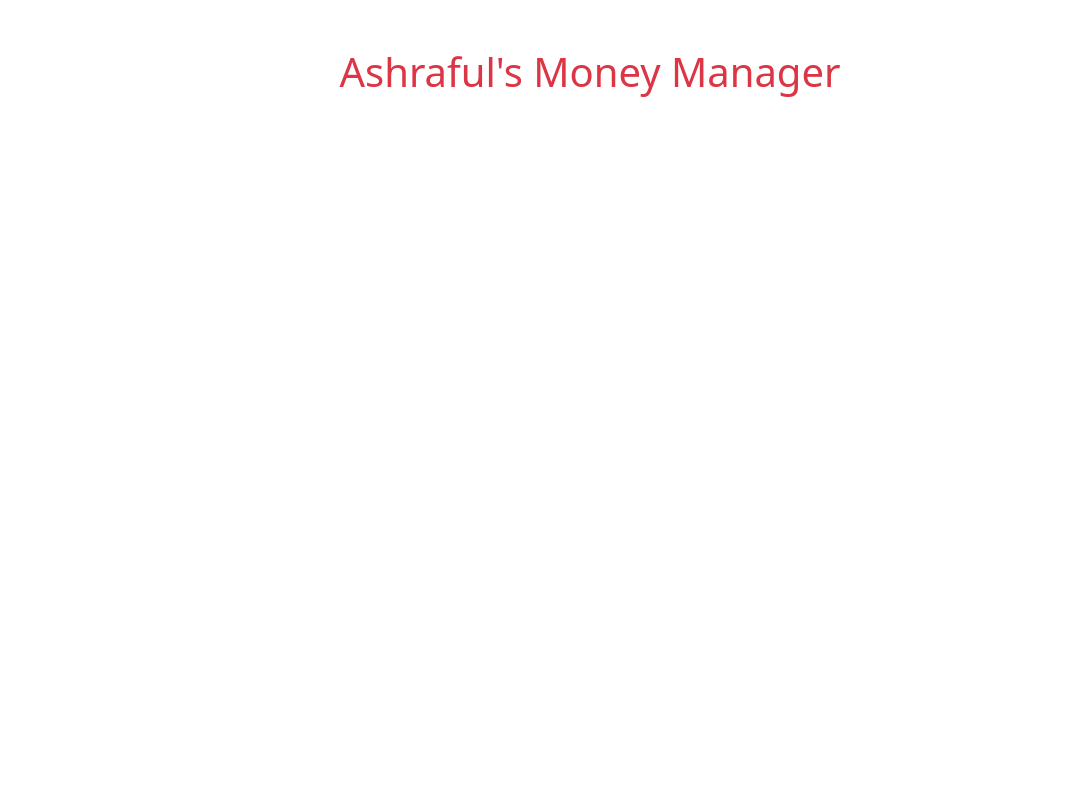
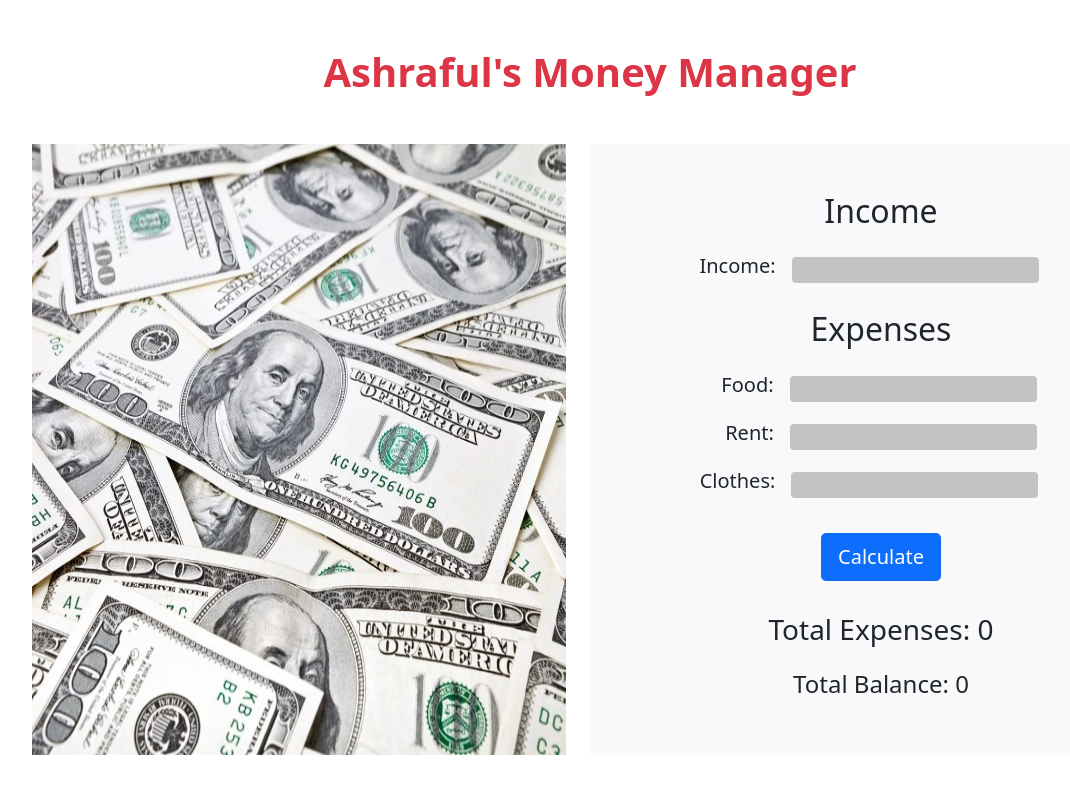
Before and after one commit to AshrafulIslam5/Assignment-5, a plain HTML site: page index.html in a window 1280 px wide. Shown: the whole page, without its empty margins (50-1120 px from the left). Drawn offline with Linux system fonts and the light colour scheme.

Commit message:
added external css for a little customization and almost done html

```diff
--- /dev/null
+++ b/css/style.css
@@ -0,0 +1,3 @@
+.bg-gray{
+     background-color: rgba(128, 128, 128, 0.452);
+}
--- a/index.html
+++ b/index.html
@@ -7,15 +7,47 @@
      <title>Ashraful's Money Manager</title>
      <!-- BootStrap -->
      <link rel="stylesheet" href="css/bootstrap.min.css">
+     <link rel="stylesheet" href="css/style.css">
 </head>
 <body>
      <header>
-          <h1 class="text-center text-danger my-5">Ashraful's Money Manager</h1>
+          <h1 class="text-center text-danger my-5 fw-bold">Ashraful's Money Manager</h1>
      </header>
 
      <main>
           <section class="container">
-
+               <div class="row gx-5">
+                    <div class="col-lg-6">
+                         <img class="w-100 h-100" src="images/definitions-of-money-1024x683.jpeg" alt="">
+                    </div>
+                    <div class="col-lg-6 bg-light p-5 rounded d-flex flex-column align-items-center">
+                         <div class="text-center">
+                              <h2 class="mb-4">Income</h2>
+                              <div class="d-flex justify-content-center align-items-center">
+                                   <h5 class="me-3">Income:</h5>
+                                   <input class="px-2 me-4 bg border-0 bg-gray rounded" type="text" id="income-input">
+                              </div>
+                         </div>
+                         <div>
+                              <h2 class="text-center my-4">Expenses</h2>
+                              <div class="d-flex justify-content-center align-items-center my-3">
+                                   <h5 class="me-3">Food:</h5>
+                                   <input class="px-2 me-1 bg border-0 bg-gray rounded" type="text" id="income-input">
+                              </div>
+                              <div class="d-flex justify-content-center align-items-center my-3">
+                                   <h5 class="me-3">Rent:</h5>
+                                   <input class="px-2 bg border-0 bg-gray rounded outline-danger" type="text" id="income-input">
+                              </div>
+                              <div class="d-flex justify-content-center align-items-center my-3">
+                                   <h5 class="me-3">Clothes:</h5>
+                                   <input class="px-2 me-4 bg border-0 bg-gray rounded" type="text" id="income-input">
+                              </div>
+                         </div>
+                         <button class="my-3 btn btn-primary btn-lg">Calculate</button>
+                         <h3 class="my-3">Total Expenses: <span id="expenses-total">0</span></h3>
+                         <h4 class="my-2">Total Balance: <span id="Balance-total">0</span></h4>
+                    </div>
+               </div>
           </section>
      </main>
 
```
